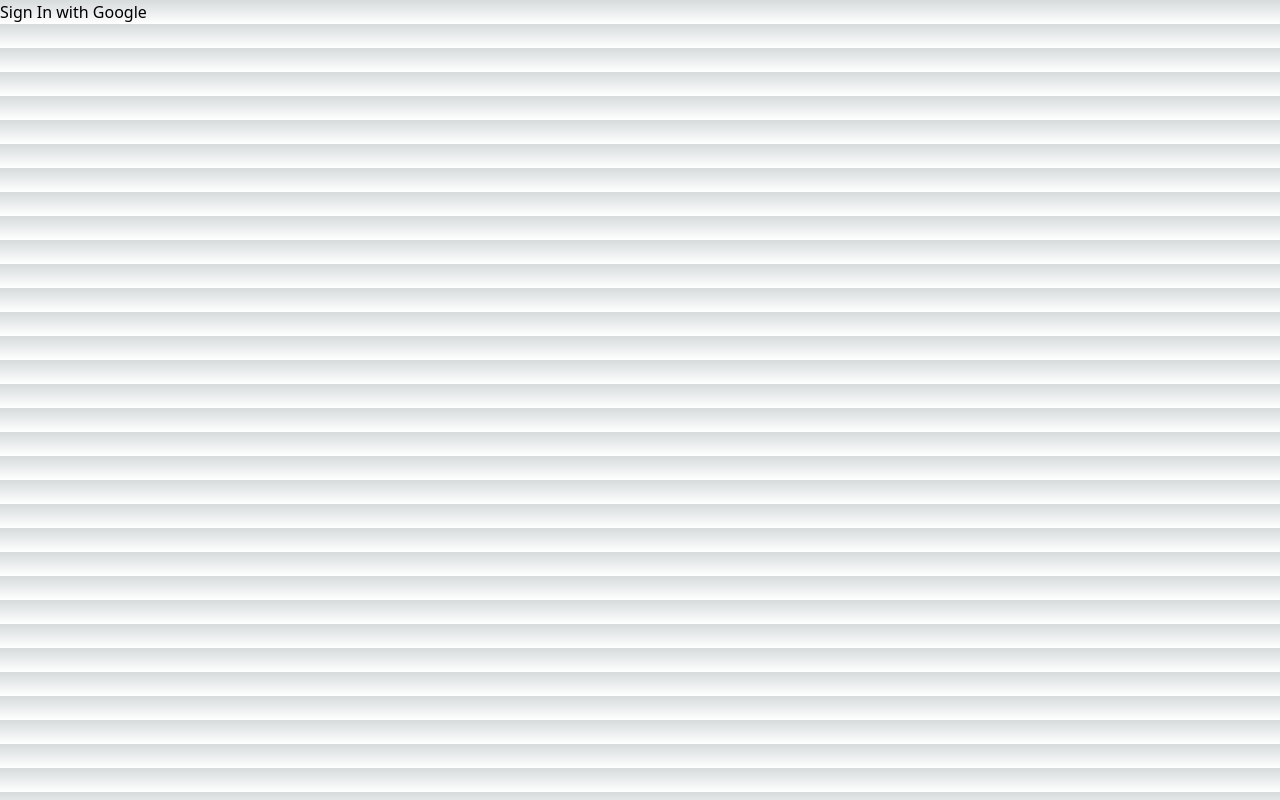
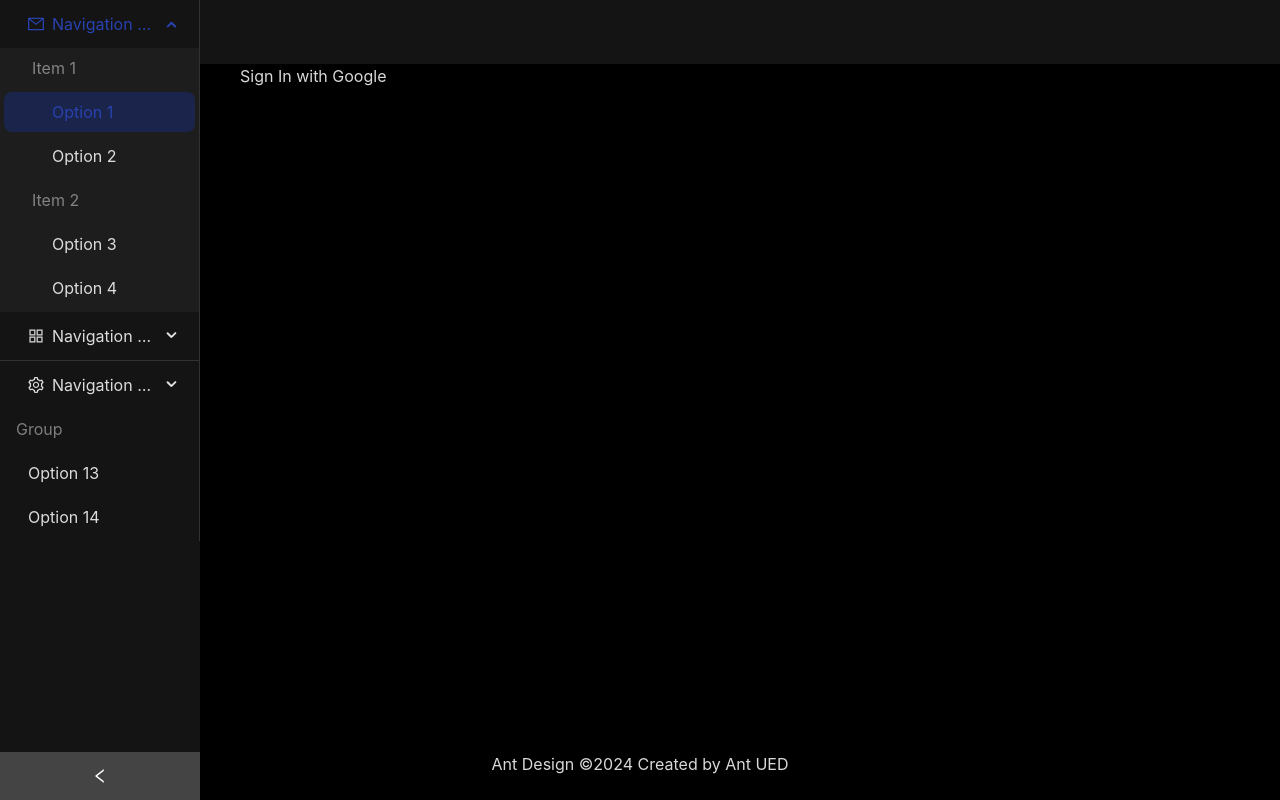
Before and after one commit to axonapiwit/next-firebase-poc, a Next.js app: page / in a window 1280 px wide. Built offline with nearby package versions, Linux system fonts and the light colour scheme; no server answers.

Commit message:
improve ui theme and style sheet

```diff
--- a/next.config.js
+++ b/next.config.js
@@ -1,6 +1,17 @@
 /** @type {import('next').NextConfig} */
 const nextConfig = {
   reactStrictMode: true,
-}
+  transpilePackages: [
+    "antd",
+    "@ant-design",
+    "rc-util",
+    "rc-pagination",
+    "rc-picker",
+    "rc-notification",
+    "rc-tooltip",
+    "rc-tree",
+    "rc-table",
+  ],
+};
 
-module.exports = nextConfig
+module.exports = nextConfig;
--- a/package.json
+++ b/package.json
@@ -9,9 +9,12 @@
     "lint": "next lint"
   },
   "dependencies": {
+    "@ant-design/cssinjs": "^1.21.0",
+    "@ant-design/icons": "^5.3.7",
     "@types/node": "20.14.10",
     "@types/react": "18.3.3",
     "@types/react-dom": "18.3.0",
+    "antd": "^5.19.2",
     "autoprefixer": "10.4.19",
     "eslint": "8.57.0",
     "eslint-config-next": "14.2.5",
--- /dev/null
+++ b/src/layout/index.tsx
@@ -0,0 +1,117 @@
+import React, { FC, ReactNode, useState } from 'react';
+import { Flex, Layout, Menu, MenuProps, theme } from 'antd';
+import { AppstoreOutlined, DesktopOutlined, FileOutlined, MailOutlined, PieChartOutlined, SettingOutlined, TeamOutlined, UserOutlined } from '@ant-design/icons';
+
+const { Header, Footer, Sider, Content } = Layout;
+
+interface BasicLayoutProps {
+  children: ReactNode;
+}
+
+type MenuItem = Required<MenuProps>['items'][number];
+
+const items: MenuItem[] = [
+  {
+    key: 'sub1',
+    label: 'Navigation One',
+    icon: <MailOutlined />,
+    children: [
+      {
+        key: 'g1',
+        label: 'Item 1',
+        type: 'group',
+        children: [
+          { key: '1', label: 'Option 1' },
+          { key: '2', label: 'Option 2' },
+        ],
+      },
+      {
+        key: 'g2',
+        label: 'Item 2',
+        type: 'group',
+        children: [
+          { key: '3', label: 'Option 3' },
+          { key: '4', label: 'Option 4' },
+        ],
+      },
+    ],
+  },
+  {
+    key: 'sub2',
+    label: 'Navigation Two',
+    icon: <AppstoreOutlined />,
+    children: [
+      { key: '5', label: 'Option 5' },
+      { key: '6', label: 'Option 6' },
+      {
+        key: 'sub3',
+        label: 'Submenu',
+        children: [
+          { key: '7', label: 'Option 7' },
+          { key: '8', label: 'Option 8' },
+        ],
+      },
+    ],
+  },
+  {
+    type: 'divider',
+  },
+  {
+    key: 'sub4',
+    label: 'Navigation Three',
+    icon: <SettingOutlined />,
+    children: [
+      { key: '9', label: 'Option 9' },
+      { key: '10', label: 'Option 10' },
+      { key: '11', label: 'Option 11' },
+      { key: '12', label: 'Option 12' },
+    ],
+  },
+  {
+    key: 'grp',
+    label: 'Group',
+    type: 'group',
+    children: [
+      { key: '13', label: 'Option 13' },
+      { key: '14', label: 'Option 14' },
+    ],
+  },
+];
+
+
+const BasicLayout: FC<BasicLayoutProps> = ({ children }) => {
+  const [collapsed, setCollapsed] = useState(false);
+  const {
+    token: { colorBgContainer },
+  } = theme.useToken();
+  return (
+    <>
+      <Layout style={{ minHeight: '100vh' }}>
+        <Sider style={{
+          overflow: 'auto',
+          height: '100%',
+          position: 'fixed',
+          left: 0,
+          zIndex: 100,
+          marginBottom: 100,
+        }} collapsible collapsed={collapsed} onCollapse={(value) => setCollapsed(value)}>
+          <div className="demo-logo-vertical" />
+          <Menu
+            defaultSelectedKeys={['1']}
+            defaultOpenKeys={['sub1']}
+            mode="inline" items={items} />
+        </Sider>
+        <Layout>
+          <Header style={{ padding: 0 }} />
+          <Content style={{ margin: '0 16px', marginLeft: collapsed ? 100 : 240 }}>
+            {children}</Content>
+          <Footer style={{ textAlign: 'center' }}>
+            Ant Design ©{new Date().getFullYear()} Created by Ant UED
+          </Footer>
+        </Layout>
+      </Layout>
+    </>
+  )
+}
+
+export default BasicLayout
--- a/src/pages/_app.tsx
+++ b/src/pages/_app.tsx
@@ -1,13 +1,18 @@
 import '@/styles/globals.css'
 import type { AppProps } from 'next/app'
 import { AuthProvider } from '../../contexts/AuthContext'
+import { ConfigProvider } from 'antd'
+import themeToken from '@/theme/themeConfig'
+import BasicLayout from '@/layout'
 
 export default function App({ Component, pageProps }: AppProps) {
-
-
   return (
     <AuthProvider>
-      <Component {...pageProps} />
+      <ConfigProvider theme={themeToken}>
+        <BasicLayout>
+          <Component {...pageProps} />
+        </BasicLayout>
+      </ConfigProvider>
     </AuthProvider>
   )
 }
--- a/src/pages/_document.tsx
+++ b/src/pages/_document.tsx
@@ -1,7 +1,9 @@
-import { Html, Head, Main, NextScript } from 'next/document'
+import React from 'react';
+import { createCache, extractStyle, StyleProvider } from '@ant-design/cssinjs';
+import Document, { Head, Html, Main, NextScript } from 'next/document';
+import type { DocumentContext } from 'next/document';
 
-export default function Document() {
-  return (
+const MyDocument = () => (
   <Html lang="en">
     <Head />
     <body>
@@ -9,5 +11,31 @@ export default function Document() {
       <NextScript />
     </body>
   </Html>
-  )
-}
+);
+
+MyDocument.getInitialProps = async (ctx: DocumentContext) => {
+  const cache = createCache();
+  const originalRenderPage = ctx.renderPage;
+  ctx.renderPage = () =>
+    originalRenderPage({
+      enhanceApp: (App) => (props) => (
+        <StyleProvider cache={cache}>
+          <App {...props} />
+        </StyleProvider>
+      ),
+    });
+
+  const initialProps = await Document.getInitialProps(ctx);
+  const style = extractStyle(cache, true);
+  return {
+    ...initialProps,
+    styles: (
+      <>
+        {initialProps.styles}
+        <style dangerouslySetInnerHTML={{ __html: style }} />
+      </>
+    ),
+  };
+};
+
+export default MyDocument;
--- /dev/null
+++ b/src/pages/stylesheet.tsx
@@ -0,0 +1,111 @@
+import { DownOutlined, SmileOutlined } from '@ant-design/icons';
+import { Button, Col, DatePicker, Divider, Dropdown, Flex, Input, MenuProps, Pagination, Row, Space, Typography } from 'antd';
+
+const { Title } = Typography;
+const { RangePicker } = DatePicker;
+
+const StyleSheet: React.FC = () => {
+
+  const items: MenuProps['items'] = [
+    {
+      key: '1',
+      label: (
+        <a target="_blank" rel="noopener noreferrer" href="https://www.google.com">
+          1st menu item
+        </a>
+      ),
+    },
+    {
+      key: '2',
+      label: (
+        <a target="_blank" rel="noopener noreferrer" href="https://www.google.com">
+          2nd menu item (disabled)
+        </a>
+      ),
+      icon: <SmileOutlined />,
+      disabled: true,
+    },
+    {
+      key: '3',
+      label: (
+        <a target="_blank" rel="noopener noreferrer" href="https://www.google.com">
+          3rd menu item (disabled)
+        </a>
+      ),
+      disabled: true,
+    },
+    {
+      key: '4',
+      danger: true,
+      label: 'a danger item',
+    },
+  ];
+
+  return (
+
+    <>
+      <Divider orientation="left">Style Sheet</Divider>
+      <Row gutter={[16, 16]}>
+        <Col span={12}>
+          <Title>h1. Ant Design</Title>
+          <Title level={2}>h2. Ant Design</Title>
+          <Title level={3}>h3. Ant Design</Title>
+          <Title level={4}>h4. Ant Design</Title>
+          <Title level={5}>h5. Ant Design</Title>
+        </Col>
+        <Col span={12}>
+          <Flex gap="small" wrap>
+            <Button type="primary">Primary Button</Button>
+            <Button>Success Button</Button>
+            <Button danger>Danger Button</Button>
+            <Button>Default Button</Button>
+            <Button type="dashed">Dashed Button</Button>
+            <Button type="text">Text Button</Button>
+            <Button type="link">Link Button</Button>
+          </Flex>
+        </Col>
+        <Col span={12}>
+          <Input placeholder="Basic usage" />
+        </Col>
+        <Col span={12}>
+          <Dropdown menu={{ items }}>
+            <a onClick={(e) => e.preventDefault()}>
+              <Space>
+                Hover me
+                <DownOutlined />
+              </Space>
+            </a>
+          </Dropdown>
+        </Col>
+        <Col span={12}>
+          <Space direction="vertical" size={12}>
+            <RangePicker />
+            <RangePicker showTime />
+            <RangePicker picker="week" />
+            <RangePicker picker="month" />
+            <RangePicker picker="quarter" />
+            <RangePicker
+              picker="year"
+              id={{
+                start: 'startInput',
+                end: 'endInput',
+              }}
+              onFocus={(_, info) => {
+                console.log('Focus:', info.range);
+              }}
+              onBlur={(_, info) => {
+                console.log('Blur:', info.range);
+              }}
+            />
+          </Space>
+        </Col>
+        <Col span={12}>
+          <Pagination defaultCurrent={1} total={50} />
+        </Col>
+      </Row>
+    </>
+  )
+
+}
+
+export default StyleSheet
--- /dev/null
+++ b/src/theme/themeConfig.ts
@@ -0,0 +1,42 @@
+import type { ThemeConfig } from 'antd';
+
+import { theme } from 'antd';
+
+const { darkAlgorithm, compactAlgorithm, defaultAlgorithm } = theme;
+
+const themeToken: ThemeConfig = {
+  token: {
+    fontSize: 16,
+    colorPrimary: '#2f54eb',
+    colorBgContainer: '#f2f2f2',
+    borderRadiusLG: 4,
+    colorSuccess: '#f2bd27',
+    colorWarning: '#faad14',
+    colorError: '#ff4d4f',
+  },
+  algorithm: [darkAlgorithm],
+  components: {
+    Button: {
+      colorBgContainer: '#141414',
+    },
+    Menu: {
+      algorithm: darkAlgorithm,
+    },
+    Layout: {
+      headerBg: '#141414',
+      siderBg: '#141414',
+      triggerBg: '#444',
+      triggerColor: '#fff',
+      algorithm: true,
+    },
+    DatePicker: {
+      colorBgContainer: '#141414',
+    },
+    Input: {
+      algorithm: true,
+      colorBgContainer: '#141414',
+    },
+  }
+};
+
+export default themeToken;
```
Also changed, not shown: 1 other file (tests, documents, lock files or other folders). Lines whose indentation alone changed are shown as unchanged.
